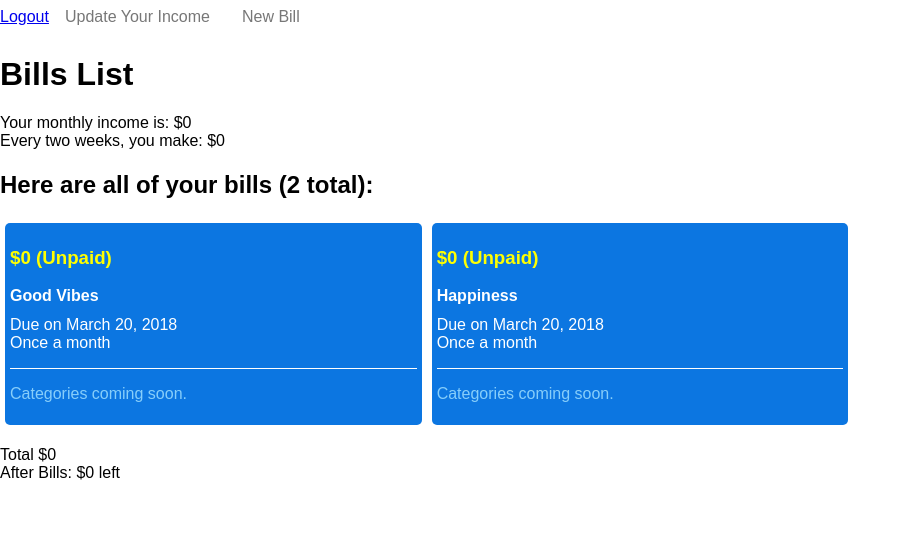
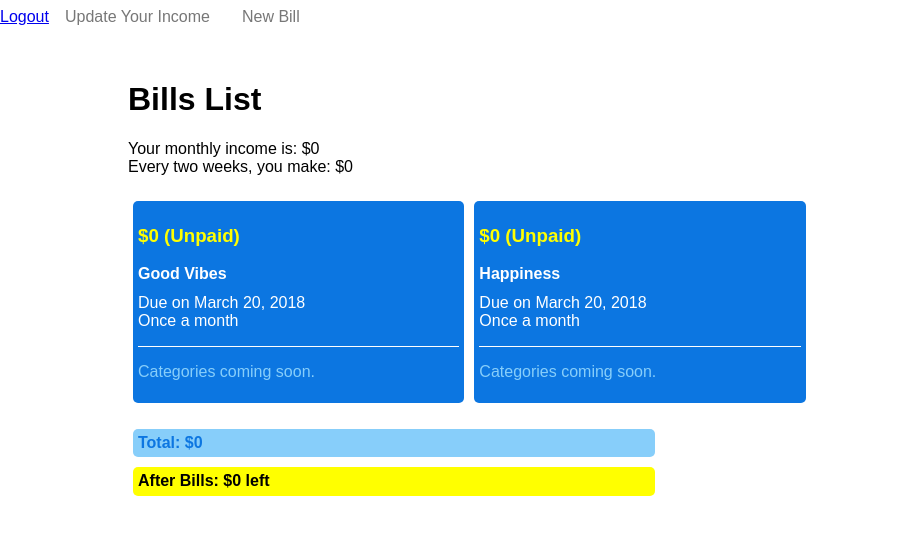
Before and after one commit to thinkful-ei18/adrian-budget-app, a React (Create React App) app: page /bills in a window 1280 px wide. Shown: the top 534 px of the page, without its empty margins (0-911 px from the left). Built offline with nearby package versions, Linux system fonts and the light colour scheme; no server answers.

Commit message:
tinkering with css

```diff
--- a/src/components/bills-list.css
+++ b/src/components/bills-list.css
@@ -1,6 +1,7 @@
-/* .budget-bills-list {
+.budget-bills-list {
   width: 80%;
   height: 85%;
+
 
   position: absolute;
   top:0;
@@ -9,8 +10,21 @@
   right: 0;
 
   margin: auto;
-} */
+}
 
-/* h2 {
-color: red;
-} */
+.budget-total {
+  background-color: lightskyblue;
+  border-radius: 5px;
+  color: #0C76E1;
+  font-weight: bold;
+  margin: 5px;
+  padding: 5px;
+}
+
+.budget-after {
+  background-color: yellow;
+  border-radius: 5px;
+  font-weight: bold;
+  margin: 5px;
+  padding: 5px;
+}
--- a/src/components/bills-list.js
+++ b/src/components/bills-list.js
@@ -38,14 +38,14 @@ export class billsList extends React.Component {
         </main>
         <section>
           <h2>
-            Here are all of your bills ({this.props.bills.length} total):
+            {/* Here are all of your bills ({this.props.bills.length} total): */}
           </h2>
             <ul className="pure-menu-list pure-g">
               {allBills}
             </ul>
-            <p>Total ${sumOfBills}
-              <br/>
-              After Bills: ${afterBills} left
+            <p className="pure-g">
+              <span className="budget-total pure-u-1-2">Total: ${sumOfBills}</span>
+              <span className="budget-after pure-u-1-2">After Bills: ${afterBills} left</span>
             </p>
         </section>
       </div>
```
